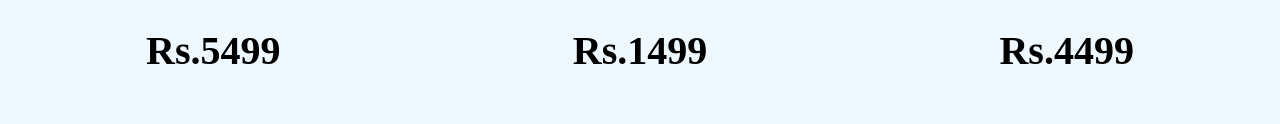
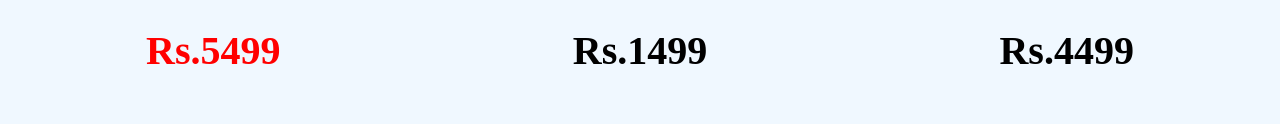
Before and after one commit to psantosh16/NikeAirShop-Website, a plain HTML site: page index.html in a window 1280 px wide. In both pictures the pointer is over the element "Rs.5499". Shown: the part 1467-1591 px from the top of the page. Drawn offline with Linux system fonts and the light colour scheme.

Commit message:
normal update

```diff
--- a/style.css
+++ b/style.css
@@ -116,10 +116,13 @@ word-break: normal;
   width: 90%;
   border-radius: 20px;
 }
-.cards P{
+.cards p{
   margin: 10PX 0;
   font-size: 30px;
   font-weight: 600;
+}
+.cards p:hover{
+  color: #FF0000;
 }
 
 /**************** Projects ****************/
```
